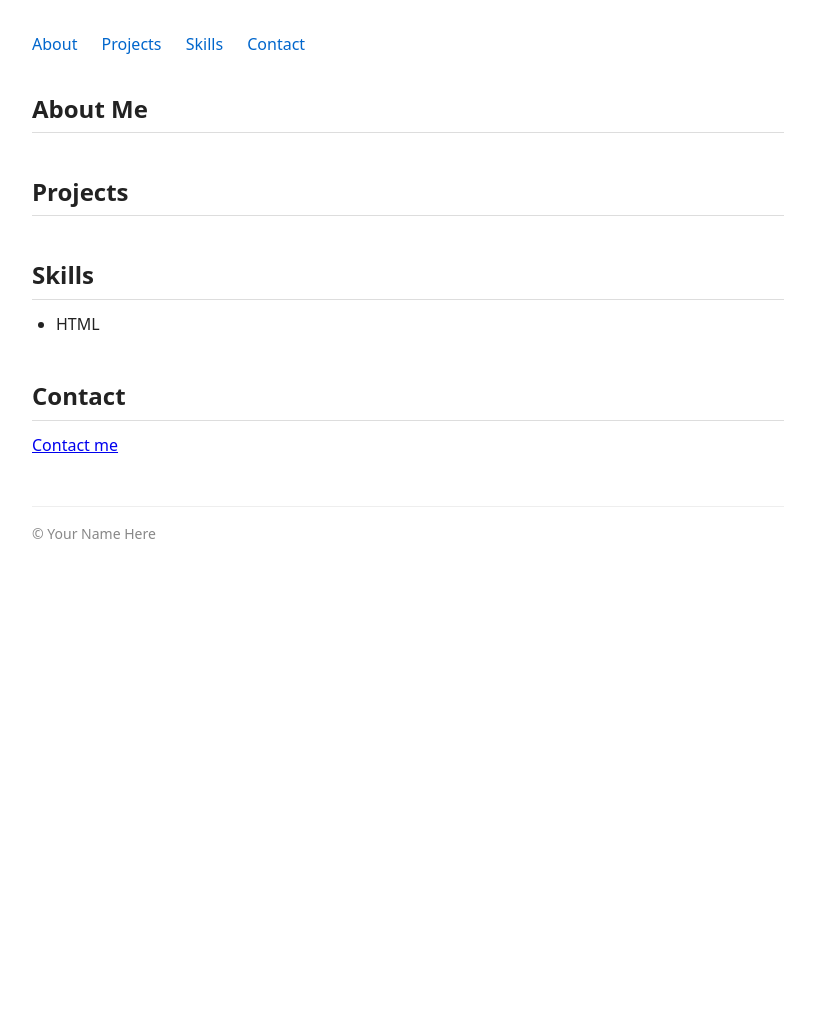
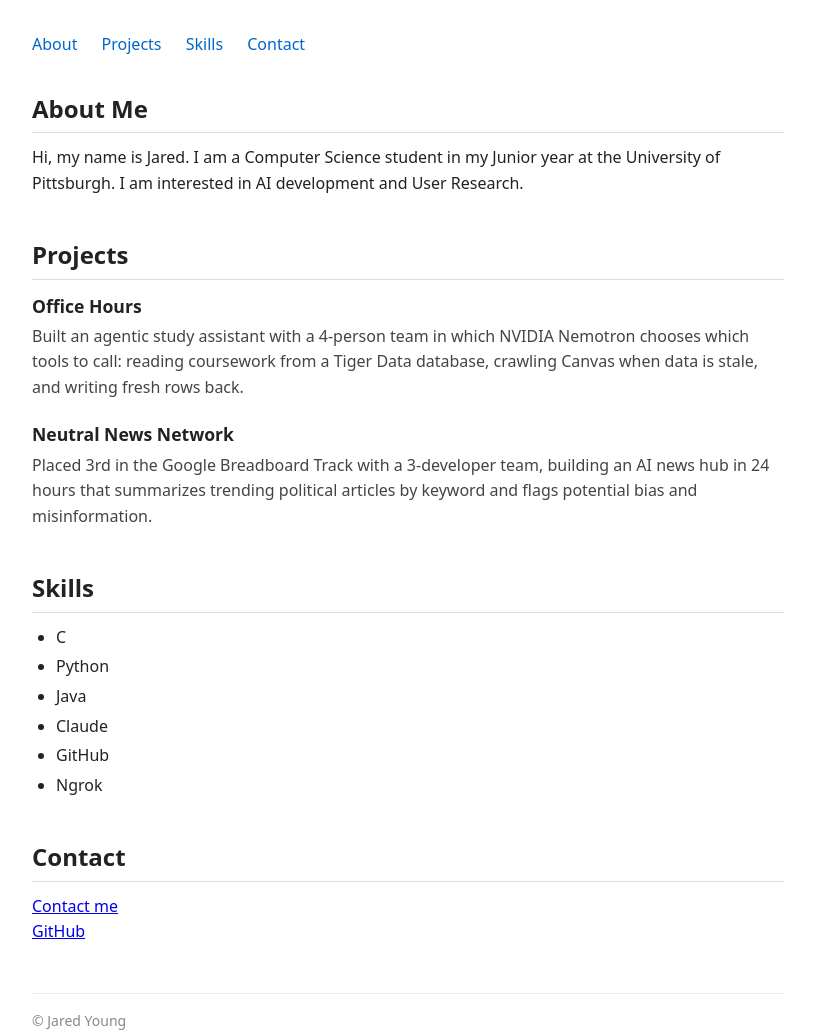
Before and after one commit to szorroxx/portfolio, a plain HTML site: page index.html in a window 1280 px wide. Shown: the whole page, without its empty margins (232-1047 px from the left). Before the commit the page ends 800 px from the top, so only its background shows below. Drawn offline with Linux system fonts and the light colour scheme.

Commit message:
Update index.html
New website

```diff
--- a/index.html
+++ b/index.html
@@ -4,7 +4,7 @@
 <head>
   <meta charset="UTF-8">
   <meta name="viewport" content="width=device-width, initial-scale=1.0">
-  <title>Your Name Here</title>
+  <title>Jared Young</title>
   <link rel="stylesheet" href="style.css">
 </head>
 
@@ -25,6 +25,9 @@
       <h2>About Me</h2>
       <!-- TODO: Replace with 2-3 sentences about yourself -->
       <!-- e.g., include your name, your program/year, and what you are interested in -->
+       Hi, my name is Jared.
+       I am a Computer Science student in my Junior year at the University of Pittsburgh.
+       I am interested in AI development and User Research.
     </section>
 
     <section id="projects">
@@ -38,17 +41,32 @@
       -->
 
       <!-- TODO: Add at least 2 project entries using the structure above -->
+       <div class="project">
+        <h3>Office Hours</h3>
+        <p> Built an agentic study assistant with a 4-person team in which NVIDIA Nemotron chooses which tools to call:
+            reading coursework from a Tiger Data database, crawling Canvas when data is stale, and writing fresh rows back.</p>
+       </div>
+       <div class="project">
+        <h3>Neutral News Network</h3>
+        <p>Placed 3rd in the Google Breadboard Track with a 3-developer team, building an AI news hub in 24 hours that
+          summarizes trending political articles by keyword and flags potential bias and misinformation.</p>
+       </div>
     </section>
 
     <section id="skills">
       <h2>Skills</h2>
       <ul>
         <!-- Example skill - TODO: replace -->
-        <li>HTML</li>
+        <li>C</li>
 
         <!-- TODO: Add a second skill here -->
+        <li>Python</li>
         <!-- TODO: Add a third skill here -->
+        <li>Java</li>
         <!-- TODO: ... -->
+        <li>Claude</li>
+        <li>GitHub</li>
+        <li>Ngrok</li>
       </ul>
     </section>
 
@@ -56,13 +74,14 @@
       <h2>Contact</h2>
       <!-- TODO: Replace href="#" with a real link (e.g., mailto:you@example.com or your LinkedIn URL) -->
       <!-- TODO: Replace the link text with something descriptive, e.g. "Email me" or "LinkedIn" -->
-      <p><a href="#">Contact me</a></p>
+      <p><a href="mailto:jy136310@gmail.com">Contact me</a></p>
+      <p><a href="https://github.com/szorroxx">GitHub</a></p>
     </section>
 
   </main>
 
   <footer>
-    <p>&copy; Your Name Here</p>
+    <p>&copy; Jared Young</p>
   </footer>
 
 </body>
```
